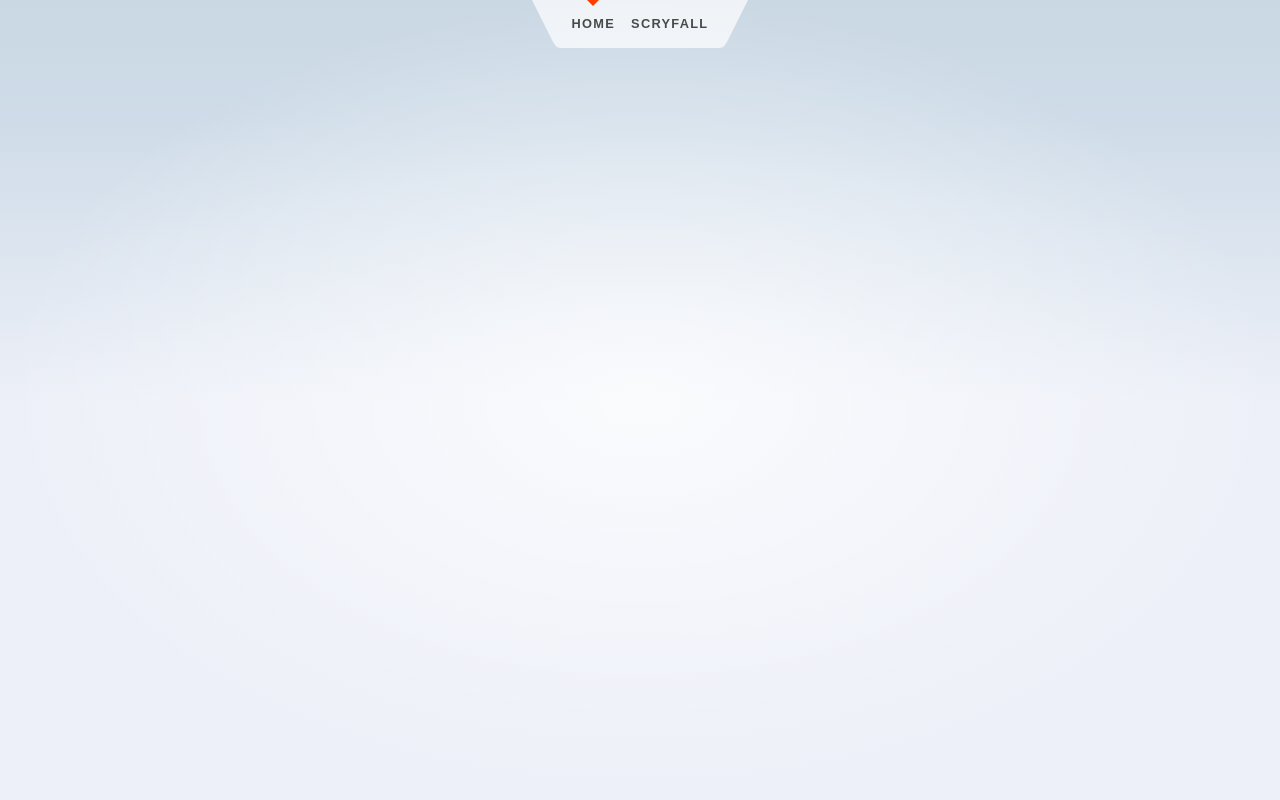
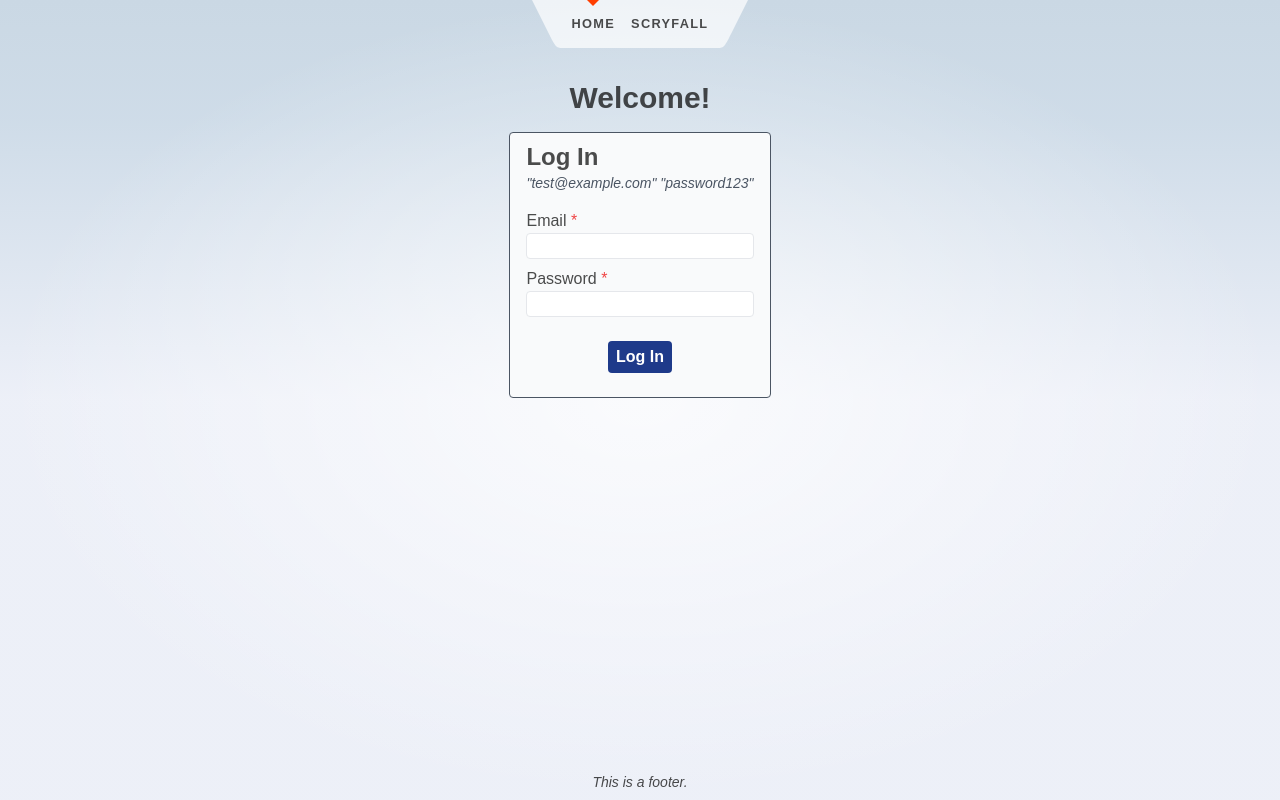
Before and after one commit to saitheninja/sveltekit-scryfall-demo, a SvelteKit app: page / in a window 1280 px wide. Built offline with nearby package versions, Linux system fonts and the light colour scheme.

Commit message:
add heading-style-3 for LogInForm error section

```diff
--- a/src/app.css
+++ b/src/app.css
@@ -118,8 +118,11 @@
   }
 
   .heading-style-2 {
-    @apply font-bold;
-    @apply text-2xl;
+    @apply text-2xl font-bold;
+  }
+
+  .heading-style-3 {
+    @apply text-xl font-bold;
   }
 
   .text-minor {
--- a/src/lib/LogInForm.svelte
+++ b/src/lib/LogInForm.svelte
@@ -1,10 +1,10 @@
 <script lang="ts">
-  import type { SubmitFunction } from "@sveltejs/kit";
-
   import { enhance } from "$app/forms";
   import { goto } from "$app/navigation";
 
   import { email, jwt } from "$lib/local-storage";
+
+  import type { SubmitFunction } from "@sveltejs/kit";
 
   export let form;
 
@@ -22,19 +22,8 @@
   };
 </script>
 
-
-{#if form.message}
-  <div class="mt-8 italic text-red-500">
-    <h2 class="heading-style-2">Error</h2>
-
-    <p>
-      {form.message}
-    </p>
-  </div>
-{/if}
-
-{#if !form || !form.success}
-  <div class="mx-auto w-full max-w-prose p-4">
+<div class="w-full">
+  {#if !form?.success}
     <hgroup class="mb-4">
       <h2
         id="heading-log-in"
@@ -77,7 +66,7 @@
         />
       </div>
 
-      <div class="mx-auto max-w-max pt-4">
+      <div class="mx-auto max-w-max py-4">
         <button
           id="log-in-submit"
           class="button-primary"
@@ -86,5 +75,15 @@
         </button>
       </div>
     </form>
-  </div>
-{/if}
+  {/if}
+
+  {#if form?.message}
+    <hr class="mb-4 mt-2" />
+
+    <div class="pb-2 italic text-red-500">
+      <h3 class="heading-style-3">Error</h3>
+
+      <p>{form.message}</p>
+    </div>
+  {/if}
+</div>
```
